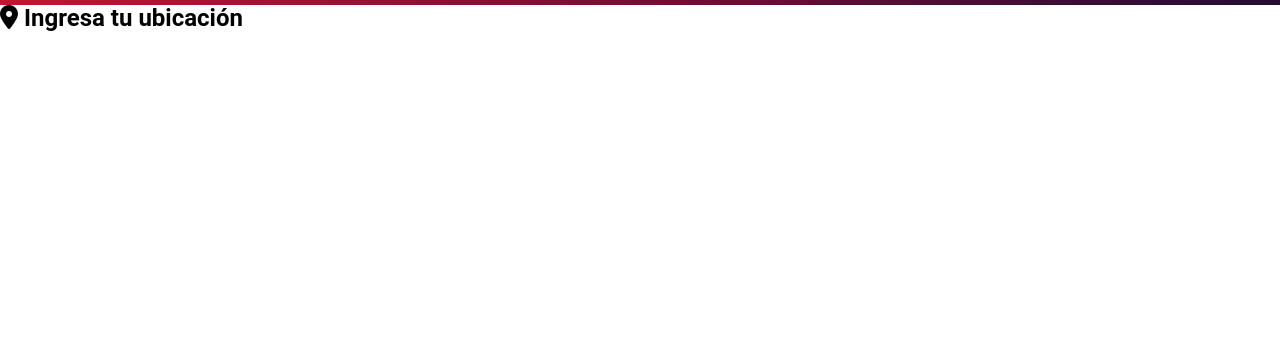
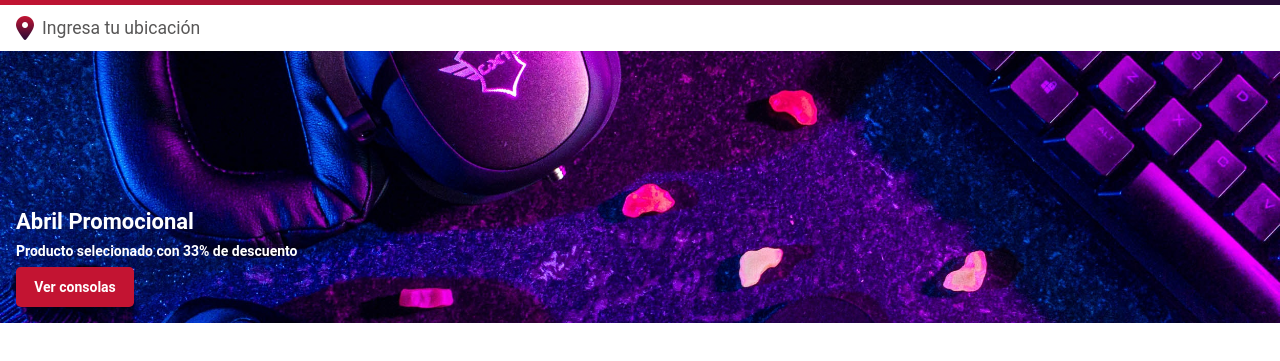
Before and after one commit to javierPerez123/alura-geek, a plain HTML site: page docs/index.html in a window 1280 px wide. Shown: the part 83-444 px from the top of the page. Drawn offline with Linux system fonts and the light colour scheme.

Commit message:
finalizacion del banner

```diff
--- /dev/null
+++ b/assets/css/banner/banner-button.css
@@ -0,0 +1,18 @@
+.banner__button {
+    width: 7.375rem;
+    height: 2.5rem;
+    background: #c31432;
+    display: flex;
+    justify-content: center;
+    align-items: center;
+    background: #c31432;
+
+    border-radius: 0.3rem;
+
+    text-decoration: none;
+    color: white;
+    font-style: normal;
+    font-weight: 600;
+    font-size: 0.875rem;
+    line-height: 1rem;
+}
--- /dev/null
+++ b/assets/css/banner/banner-description.css
@@ -0,0 +1,8 @@
+.banner__description {
+    margin: 0.5rem 0;
+    color: white;
+    font-style: normal;
+    font-weight: 600;
+    font-size: 0.875rem;
+    line-height: 1rem;
+}
--- /dev/null
+++ b/assets/css/banner/banner-title.css
@@ -0,0 +1,7 @@
+.banner__title {
+    color: white;
+    font-style: normal;
+    font-weight: 700;
+    font-size: 1.375rem;
+    line-height: 1.625rem;
+}
--- /dev/null
+++ b/assets/css/banner/banner.css
@@ -0,0 +1,8 @@
+.banner {
+    background: url('../../imagenes/banner/banner.jpg') no-repeat center / cover;
+    height: 30vh;
+    display: flex;
+    flex-direction: column;
+    justify-content: end;
+    padding: 1rem;
+}
--- /dev/null
+++ b/assets/css/ubicacion/ubicacion-texto.css
@@ -0,0 +1,14 @@
+.ubicacion__texto {
+    font-size: 1.1rem;
+    font-weight: normal;
+    margin-left: 0.5rem;
+    color: rgb(88, 87, 87);
+}
+
+.fa-location-dot {
+    font-size: 1.5rem;
+    background: -webkit-linear-gradient(#c31432, #240b36);
+    background-clip: text;
+    -webkit-background-clip: text;
+    color: transparent;
+}
--- /dev/null
+++ b/assets/css/ubicacion/ubicacion.css
@@ -0,0 +1,5 @@
+.ubicacion {
+    display: flex;
+    padding: 0.7rem 1rem;
+    align-items: center;
+}
--- a/docs/index.html
+++ b/docs/index.html
@@ -19,6 +19,12 @@
     <link rel="stylesheet" href="../assets/css/cabecera/cabecera-search/cabecera-lupa.css">
     <link rel="stylesheet" href="../assets/css/cabecera/cabecera-search/cabecera-input.css">
     <link rel="stylesheet" href="../assets/css/cabecera/cabecera-search/cabecera-search.css">
+    <link rel="stylesheet" href="../assets/css/ubicacion/ubicacion.css">
+    <link rel="stylesheet" href="../assets/css/ubicacion/ubicacion-texto.css">
+    <link rel="stylesheet" href="../assets/css/banner/banner.css">
+    <link rel="stylesheet" href="../assets/css/banner/banner-title.css">
+    <link rel="stylesheet" href="../assets/css/banner/banner-description.css">
+    <link rel="stylesheet" href="../assets/css/banner/banner-button.css">
     <script src="https://kit.fontawesome.com/089c398562.js" crossorigin="anonymous"></script>
 </head>
 
@@ -44,7 +50,13 @@
 
     </head>
     <section class="ubicacion">
-        <h2 class="ubicacion__texto"><i class="fa-solid fa-location-dot"></i> Ingresa tu ubicación</h2>
+        <i class="fa-solid fa-location-dot"></i>
+        <h2 class="ubicacion__texto"> Ingresa tu ubicación</h2>
+    </section>
+    <section class="banner">
+        <h2 class="banner__title">Abril Promocional</h2>
+        <p class="banner__description">Producto selecionado con 33% de descuento</p>
+        <a href="" class="banner__button">Ver consolas</a>
     </section>
 
 </body>
```
